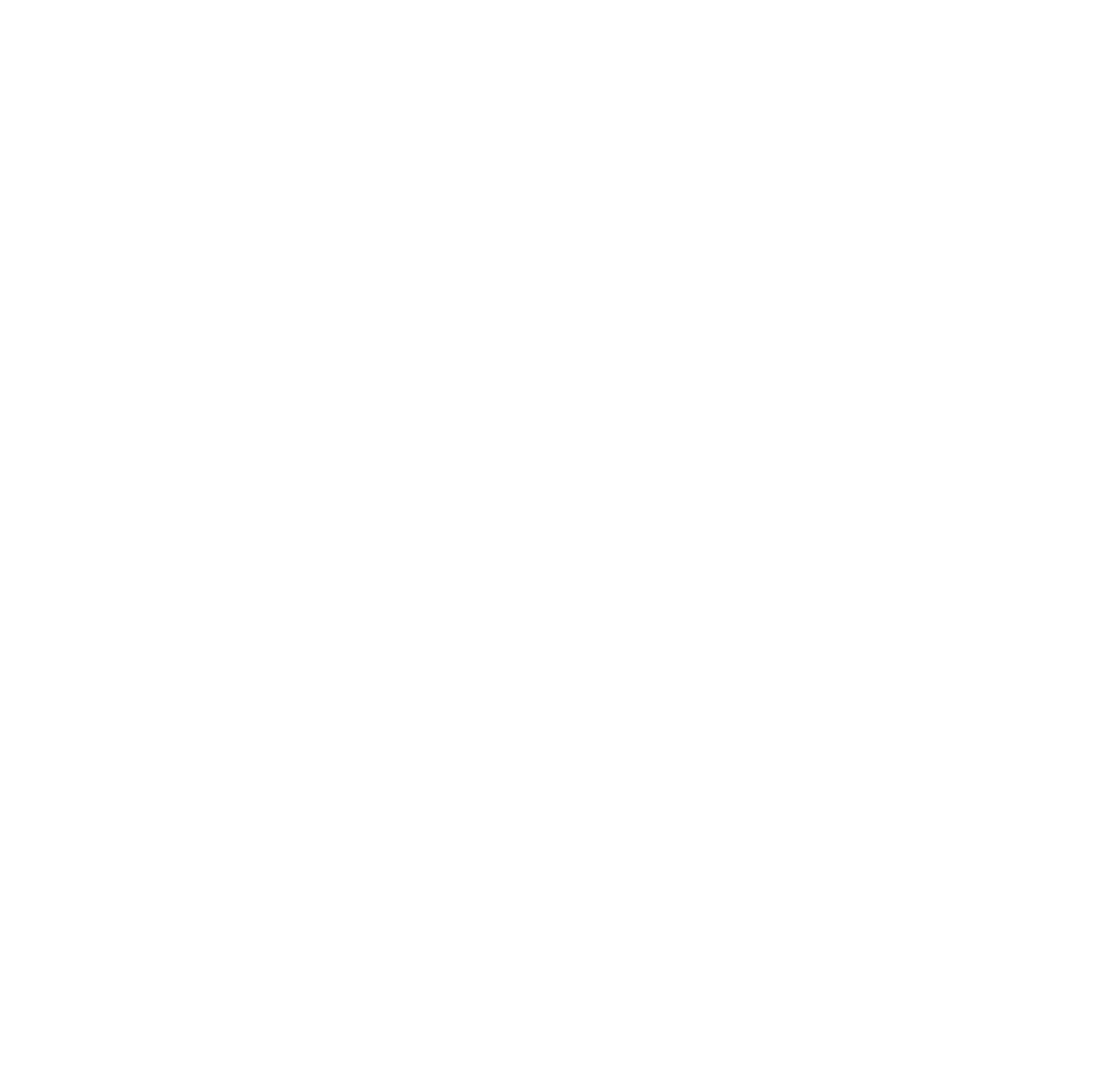
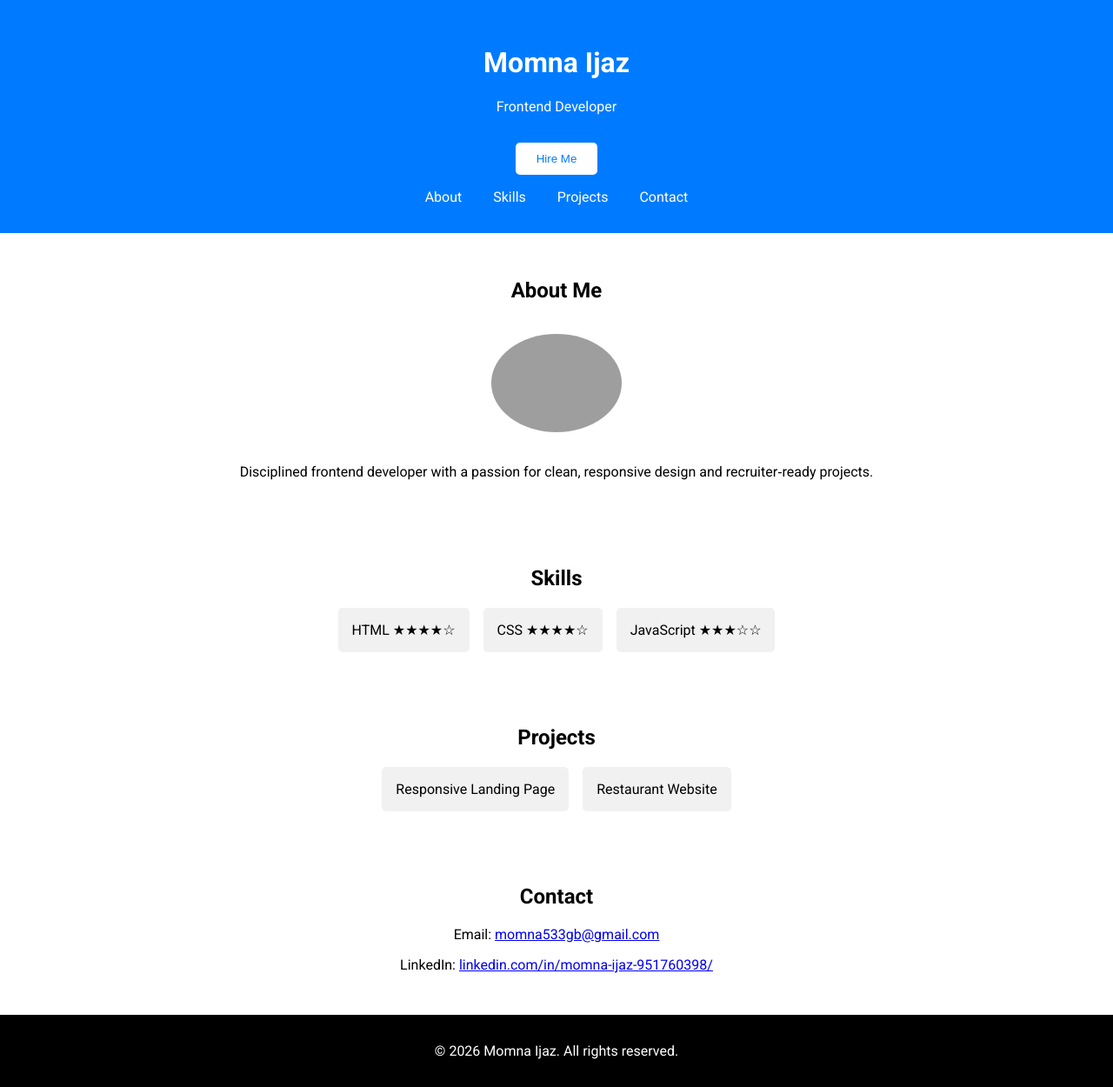
Before and after one commit to Momna533/portfolio-site, a plain HTML site: page index.html in a window 1280 px wide. Shown: the whole page at 87% size. Before the commit the page ends 800 px from the top, so only its background shows below. Drawn offline with Linux system fonts and the light colour scheme; grey boxes are pictures that could not be loaded.

Commit message:
final commit

```diff
--- a/index.html
+++ b/index.html
@@ -3,7 +3,88 @@
   <head>
     <meta charset="UTF-8" />
     <meta name="viewport" content="width=device-width, initial-scale=1.0" />
-    <title>Portfolio</title>
+    <title>Momna Ijaz - Portfolio</title>
+    <!-- Google Font -->
+    <link
+      href="https://fonts.googleapis.com/css2?family=Roboto:wght@400;700&display=swap"
+      rel="stylesheet"
+    />
+    <link rel="stylesheet" href="style.css" />
   </head>
-  <body></body>
+  <body>
+    <!-- Header / Hero -->
+    <header id="home">
+      <h1>Momna Ijaz</h1>
+      <p>Frontend Developer</p>
+      <button class="cta"><a href="#contact">Hire Me</a></button>
+      <nav>
+        <a href="#about">About</a>
+        <a href="#skills">Skills</a>
+        <a href="#projects">Projects</a>
+        <a href="#contact">Contact</a>
+      </nav>
+    </header>
+
+    <!-- About Section -->
+    <section id="about" class="section">
+      <h2>About Me</h2>
+      <img src="me.png" alt="Profile photo" class="profile-pic" />
+      <p>
+        Disciplined frontend developer with a passion for clean, responsive
+        design and recruiter‑ready projects.
+      </p>
+    </section>
+
+    <!-- Skills Section -->
+    <section id="skills" class="section">
+      <h2>Skills</h2>
+      <div class="skills-grid">
+        <div class="skill">HTML ★★★★☆</div>
+        <div class="skill">CSS ★★★★☆</div>
+        <div class="skill">JavaScript ★★★☆☆</div>
+      </div>
+    </section>
+
+    <!-- Projects Section -->
+    <section id="projects" class="section">
+      <h2>Projects</h2>
+      <div class="projects-grid">
+        <a
+          target="_blank"
+          href="https://responsive-landing-theta.vercel.app/"
+          class="project-card"
+          >Responsive Landing Page</a
+        >
+        <a
+          target="_blank"
+          href="https://restaurant-website-iota-tan.vercel.app/"
+          class="project-card"
+          >Restaurant Website</a
+        >
+      </div>
+    </section>
+
+    <!-- Contact Section -->
+    <section id="contact" class="section">
+      <h2>Contact</h2>
+      <p>
+        Email:
+        <a target="_blank" href="mailto:momna533gb@gmail.com"
+          >momna533gb@gmail.com</a
+        >
+      </p>
+      <p>
+        LinkedIn:
+        <a target="_blank" href="https://linkedin.com/in/momna-ijaz-951760398/"
+          >linkedin.com/in/momna-ijaz-951760398/</a
+        >
+      </p>
+    </section>
+
+    <footer>
+      <p>&copy; 2026 Momna Ijaz. All rights reserved.</p>
+    </footer>
+
+    <script src="script.js"></script>
+  </body>
 </html>
--- /dev/null
+++ b/script.js
@@ -0,0 +1,9 @@
+// Smooth Scroll (extra JS version, though CSS handles most)
+document.querySelectorAll("a[href^='#']").forEach((anchor) => {
+  anchor.addEventListener("click", (e) => {
+    e.preventDefault();
+    document
+      .querySelector(anchor.getAttribute("href"))
+      .scrollIntoView({ behavior: "smooth" });
+  });
+});
--- /dev/null
+++ b/style.css
@@ -0,0 +1,108 @@
+/* Global Styles */
+body {
+  font-family: "Roboto", sans-serif;
+  margin: 0;
+  background: #fff;
+  color: #000;
+  scroll-behavior: smooth; /* Smooth scroll */
+}
+
+header {
+  text-align: center;
+  padding: 2rem;
+  background: #007bff;
+  color: #fff;
+}
+
+header nav {
+  margin-top: 1rem;
+}
+
+header nav a {
+  margin: 0 1rem;
+  color: #fff;
+  text-decoration: none;
+  transition: 0.3s;
+}
+
+header nav a:hover {
+  color: #000;
+  background: #fff;
+  padding: 0.3rem 0.6rem;
+  border-radius: 5px;
+}
+
+.cta {
+  margin-top: 1rem;
+  padding: 0.7rem 1.5rem;
+  background: #fff;
+  border: none;
+  border-radius: 5px;
+  cursor: pointer;
+  transition: 0.3s;
+}
+
+.cta a {
+  text-decoration: none;
+  color: #007bff;
+}
+
+.cta:hover {
+  background: #000;
+}
+
+.section {
+  padding: 2rem;
+  text-align: center;
+}
+
+.profile-pic {
+  width: 150px;
+  border-radius: 50%;
+  margin: 1rem 0;
+}
+
+.skills-grid {
+  display: flex;
+  justify-content: center;
+  gap: 1rem;
+}
+
+.skill {
+  background: #f1f1f1;
+  padding: 1rem;
+  border-radius: 5px;
+  transition: 0.3s;
+}
+
+.skill:hover {
+  background: #007bff;
+  color: #fff;
+}
+
+.projects-grid {
+  display: flex;
+  justify-content: center;
+  gap: 1rem;
+}
+
+.project-card {
+  background: #f1f1f1;
+  padding: 1rem;
+  border-radius: 5px;
+  text-decoration: none;
+  color: #000;
+  transition: 0.3s;
+}
+
+.project-card:hover {
+  background: #007bff;
+  color: #fff;
+}
+
+footer {
+  text-align: center;
+  padding: 1rem;
+  background: #000;
+  color: #fff;
+}
```
Also changed, not shown: 2 other files.
